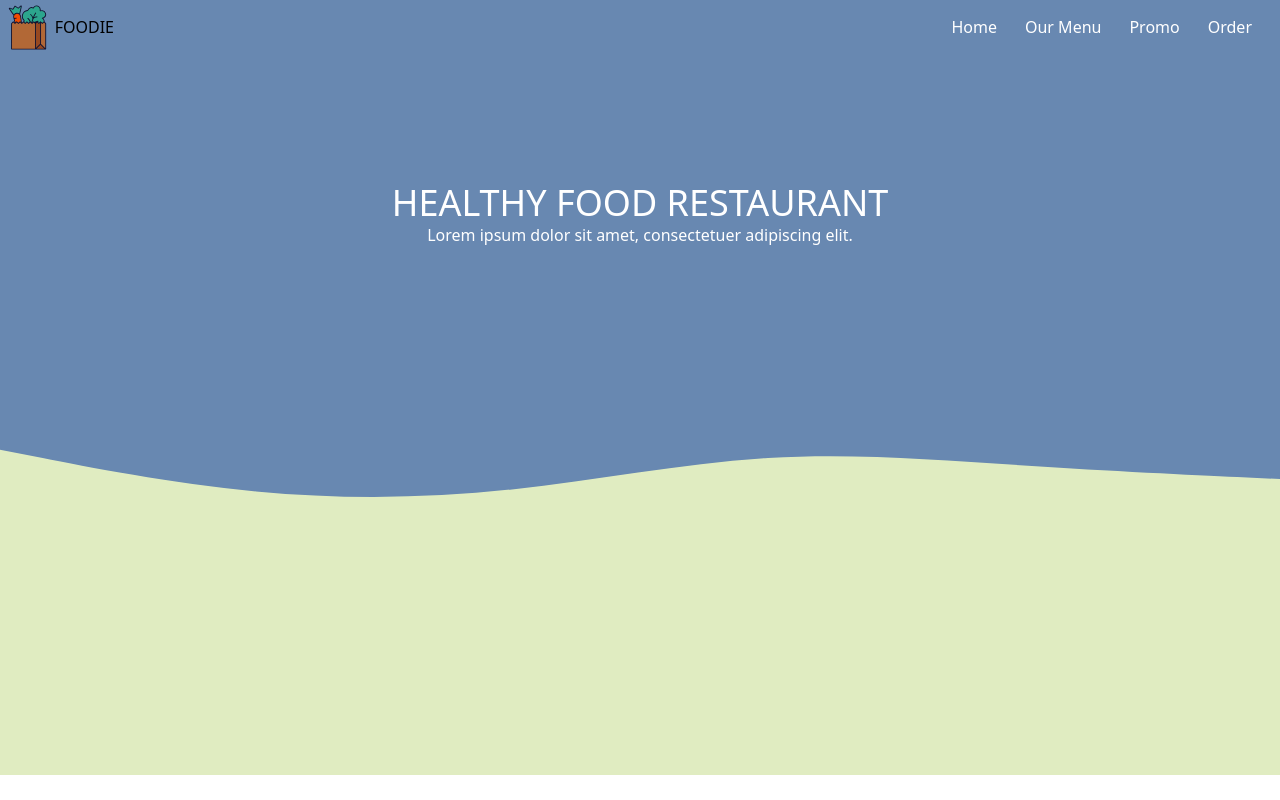
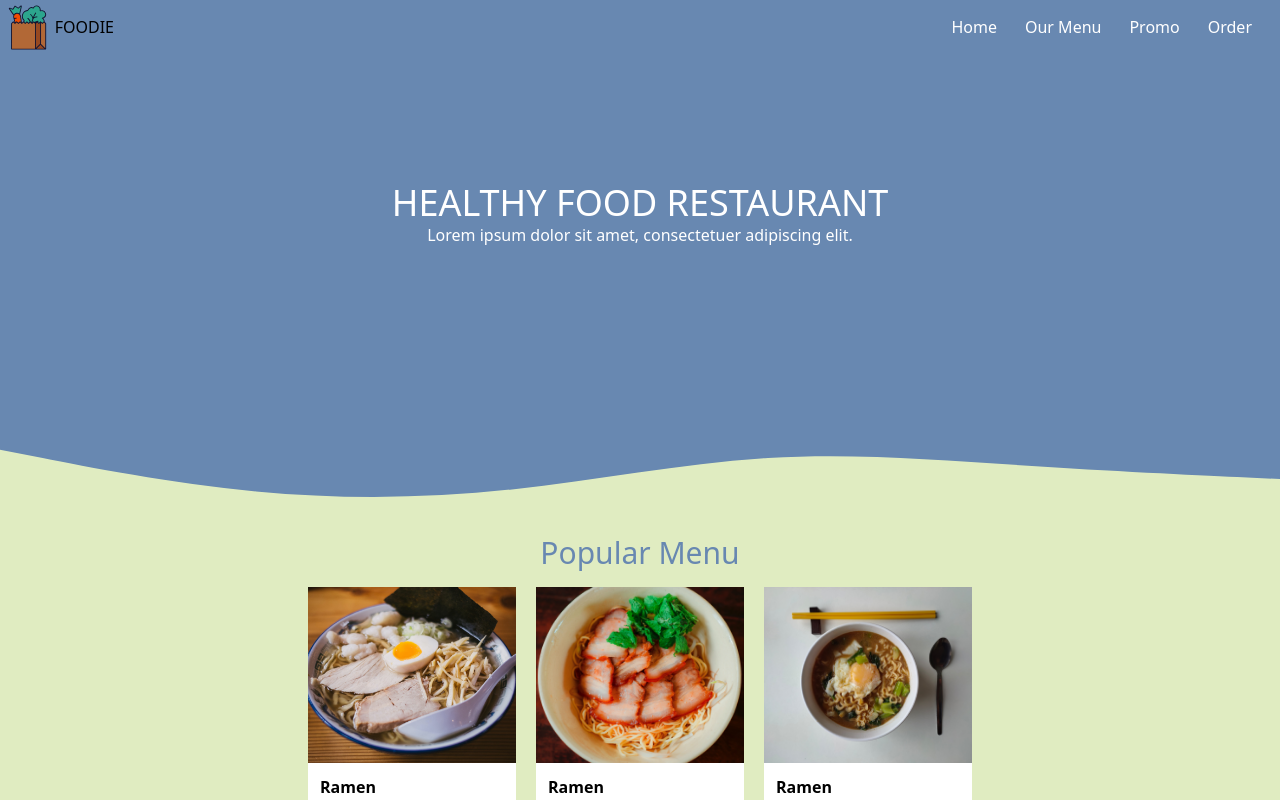
Before and after one commit to Jiseeeh/foodie, a Next.js app: page / in a window 1280 px wide. Shown: the top 800 px of the page. Built offline with nearby package versions, Linux system fonts and the light colour scheme.

Commit message:
feat: add menu

```diff
--- a/pages/_app.tsx
+++ b/pages/_app.tsx
@@ -2,11 +2,13 @@ import "../styles/globals.css";
 import type { AppProps } from "next/app";
 
 import Navbar from "../components/Navbar";
+import Menu from "../components/Menu";
 
 function MyApp({ Component, pageProps }: AppProps) {
   return (
     <>
       <Navbar />
+      <Menu/>
       <Component {...pageProps} />
     </>
   );
```
